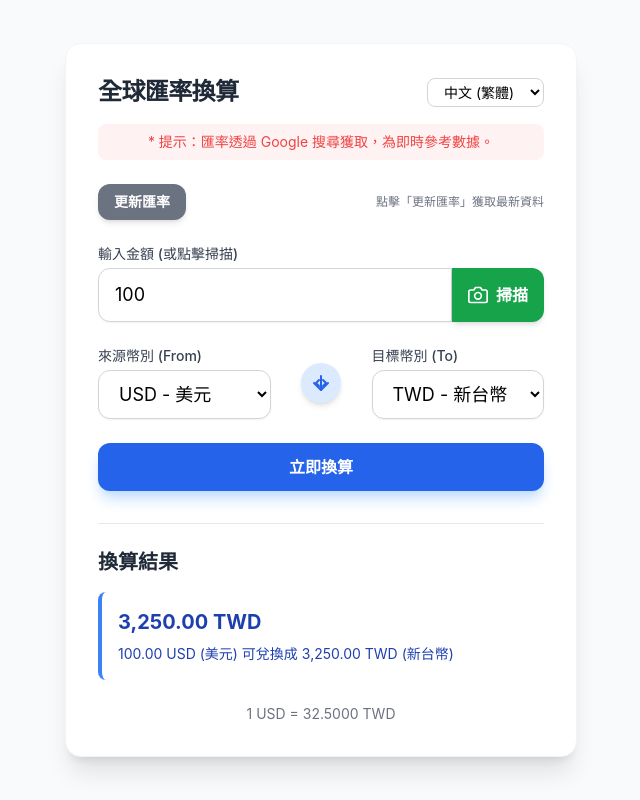
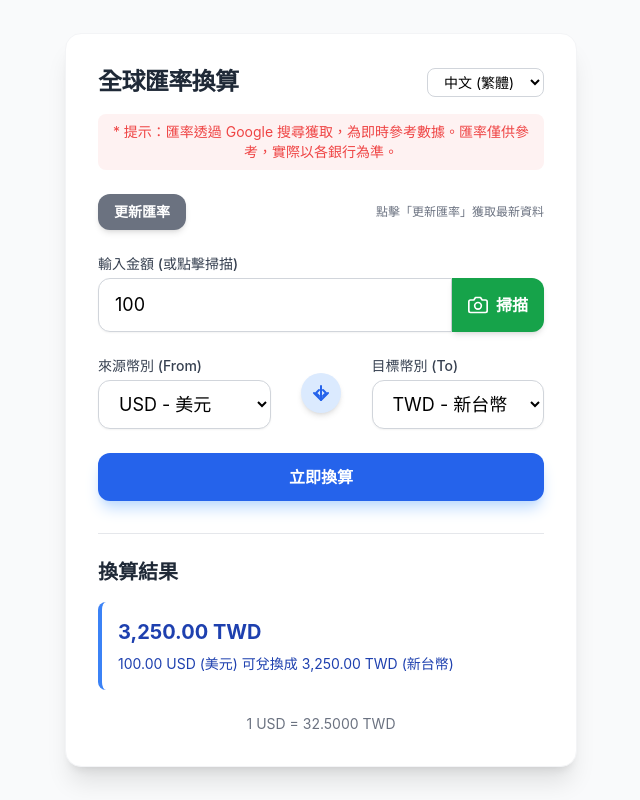
Before and after one commit to Eden-ai888/currency-converter, a plain HTML site: page index.html in a window 1280 px wide. Shown: the whole page, without its empty margins (319-959 px from the left). Drawn offline with nearby package versions, Linux system fonts and the light colour scheme.

Commit message:
Update index.html

```diff
--- a/index.html
+++ b/index.html
@@ -48,7 +48,7 @@
         </div>
 
         <p class="text-sm text-center text-red-500 mb-6 bg-red-50 p-2 rounded-lg" data-i18n="disclaimer_realtime">
-            * 提示：匯率透過 Google 搜尋獲取，為即時參考數據。
+            * 提示：匯率透過 Google 搜尋獲取，為即時參考數據。匯率僅供參考，實際以各銀行為準。
         </p>
 
         <!-- 匯率更新狀態區塊 -->
@@ -169,8 +169,8 @@
             'IDR': { zh: '印尼盾', 'zh-Hans': '印尼盾', en: 'Indonesian Rupiah', ja: 'インドネシアルピア', ko: '인도네시아 루피아', de: 'Indonesische Rupiah', fr: 'Rupiah indonésienne', rate: 16000.00 },
             'MYR': { zh: '馬來西亞令吉', 'zh-Hans': '马来西亚令吉', en: 'Malaysian Ringgit', ja: 'マレーシアリンギット', ko: '말레이시아 링깃', de: 'Malaysischer Ringgit', fr: 'Ringgit malaisien', rate: 4.70 },
             'THB': { zh: '泰銖', 'zh-Hans': '泰铢', en: 'Thai Baht', ja: 'タイバーツ', ko: '태국 바트', de: 'Thailändischer Baht', fr: 'Baht thaïlandais', rate: 36.50 },
-            'PHP': { zh: '菲律賓披索', 'zh-Hans': '菲律宾比索', en: 'Philippine Peso', ja: 'フィリピンペソ', ko: '필리핀 페소', de: 'Philippinischer Peso', fr: 'Peso philippin', rate: 56.00 },
-            'VND': { zh: '越南盾', 'zh-Hans': '越南盾', en: 'Vietnamese Dong', ja: 'ベトナムドン', ko: '베트남 동', de: 'Vietnamesischer Dong', fr: 'Đồng vietnamien', rate: 25000.00 }
+            'PHP': { zh: '菲律賓披索', 'zh-Hans': '菲律宾比索', en: 'Philippine Peso', ja: 'フィリピンペソ', ko: '필리핀 ペソ', de: 'Philippinischer Peso', fr: 'Peso philippin', rate: 56.00 },
+            'VND': { zh: '越南盾', 'zh-Hans': '越南盾', en: 'Vietnamese Dong', ja: 'ベトナムドン', ko: '베트남 ドン', de: 'Vietnamesischer Dong', fr: 'Đồng vietnamien', rate: 25000.00 }
         };
         let exchangeRates = initialRates; // 這是將被更新的動態資料結構
         let lastUpdateTime = '';
@@ -179,7 +179,7 @@
         const translations = {
             'zh-Hant': {
                 title: '全球匯率換算',
-                disclaimer_realtime: '* 提示：匯率透過 Google 搜尋獲取，為即時參考數據。',
+                disclaimer_realtime: '* 提示：匯率透過 Google 搜尋獲取，為即時參考數據。匯率僅供參考，實際以各銀行為準。',
                 input_label: '輸入金額 (或點擊掃描)',
                 scan_button: '掃描',
                 from_label: '來源幣別 (From)',
@@ -210,7 +210,7 @@
             },
             'zh-Hans': {
                 title: '全球汇率换算',
-                disclaimer_realtime: '* 提示：汇率通过 Google 搜索获取，为实时参考数据。',
+                disclaimer_realtime: '* 提示：汇率通过 Google 搜索获取，为实时参考数据。汇率仅供参考，实际以各银行或金融机构为准。',
                 input_label: '输入金额 (或点击扫描)',
                 scan_button: '扫描',
                 from_label: '来源币种 (From)',
@@ -241,7 +241,7 @@
             },
             'en': {
                 title: 'Global Currency Converter',
-                disclaimer_realtime: '* Note: Rates are fetched via Google Search and are for real-time reference.',
+                disclaimer_realtime: '* Note: Rates are fetched via Google Search and are for real-time reference. Actual rates may vary and should be confirmed with banks.',
                 input_label: 'Enter Amount (or click Scan)',
                 scan_button: 'Scan',
                 from_label: 'From Currency',
@@ -272,7 +272,7 @@
             },
             'ja': {
                 title: 'グローバル通貨換算',
-                disclaimer_realtime: '* ヒント: 為替レートは Google 検索経由で取得され、リアルタイムの参考データです。',
+                disclaimer_realtime: '* ヒント: 為替レートは Google 検索経由で取得され、リアルタイムの参考データです。実際のレートは銀行によって異なるため、参考としてご利用ください。',
                 input_label: '金額を入力 (またはスキャン)',
                 scan_button: 'スキャン',
                 from_label: '元の通貨 (From)',
@@ -303,7 +303,7 @@
             },
             'ko': {
                 title: '글로벌 환율 계산기',
-                disclaimer_realtime: '* 참고: 환율은 Google 검색을 통해 가져오며 실시간 참조 데이터입니다.',
+                disclaimer_realtime: '* 참고: 환율은 Google 검색을 통해 가져오며 실시간 참조 데이터입니다. 실제 환율은 은행에 따라 다를 수 있으므로 참고용으로 사용해야 합니다.',
                 input_label: '금액 입력 (또는 스캔)',
                 scan_button: '스캔',
                 from_label: '출처 통화 (From)',
@@ -326,7 +326,7 @@
                 // Scanning
                 scan_loading: 'AI를 사용하여 이미지에서 금액과 통화 코드를 식별하는 중...',
                 scan_success: '스캔 성공: {{AMOUNT}} {{CODE}}. 출처 및 대상 통화가 자동으로 채워졌으며 환전이 실행되었습니다.',
-                scan_error_invalid_amount: 'AI가 식별한 금액이 유효하지 않거나 0 이하입니다.',
+                scan_error_invalid_amount: 'AI가 식별한 금액이 유효하지 않거나 0 이하입니다。',
                 scan_error_unsupported_code: (code) => `AI가 식별한 통화 코드 '${code}'는 지원 목록에 없습니다. 수동으로 선택하십시오。`,
                 scan_error_generic: '스캔 실패: 이미지를 처리할 수 없습니다. 이미지에 금액과 통화가 명확하게 표시되어 있는지 확인하십시오.',
                 conversion_result_text: (amount, fromCode, fromName, convertedAmount, toCode, toName) =>
@@ -334,7 +334,7 @@
             },
             'de': {
                 title: 'Globaler Währungsrechner',
-                disclaimer_realtime: '* Hinweis: Die Kurse werden über die Google-Suche abgerufen und dienen als Echtzeit-Referenzdaten.',
+                disclaimer_realtime: '* Hinweis: Die Kurse werden über die Google-Suche abgerufen und dienen als Echtzeit-Referenzdaten. Die tatsächlichen Kurse können je nach Bank variieren und sollten dort bestätigt werden.',
                 input_label: 'Betrag eingeben (oder scannen)',
                 scan_button: 'Scannen',
                 from_label: 'Ausgangswährung (Von)',
@@ -365,7 +365,7 @@
             },
             'fr': {
                 title: 'Convertisseur de Devises Mondial',
-                disclaimer_realtime: '* Remarque : Les taux sont récupérés via la recherche Google et sont des données de référence en temps réel.',
+                disclaimer_realtime: '* Remarque : Les taux sont récupérés via la recherche Google et sont des données de référence en temps réel. Les taux réels peuvent varier selon les banques et doivent être confirmés auprès d\'elles.',
                 input_label: 'Entrez le montant (ou scannez)',
                 scan_button: 'Scanner',
                 from_label: 'Devise source (De)',
@@ -683,7 +683,7 @@
             const currencies = Object.keys(exchangeRates);
 
             // 根據當前語言選擇正確的貨幣名稱鍵
-            // zh-Hans 對應的鍵是 'zh-Hans' (已修正)
+            // zh-Hans 對應的鍵是 'zh-Hans'
             const nameKey = currentLanguage === 'zh-Hans' ? 'zh-Hans' : currentLanguage.toLowerCase().substring(0, 2);
 
             // 建立選項 HTML
```
